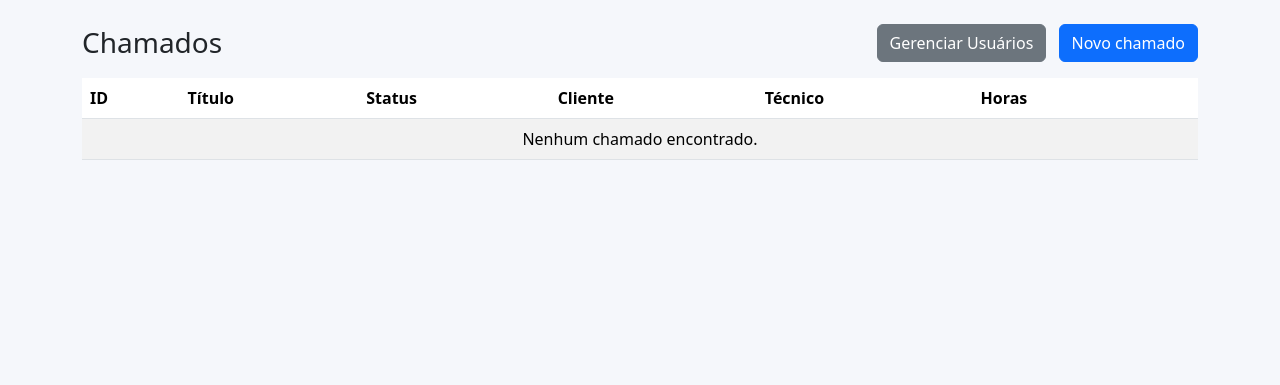
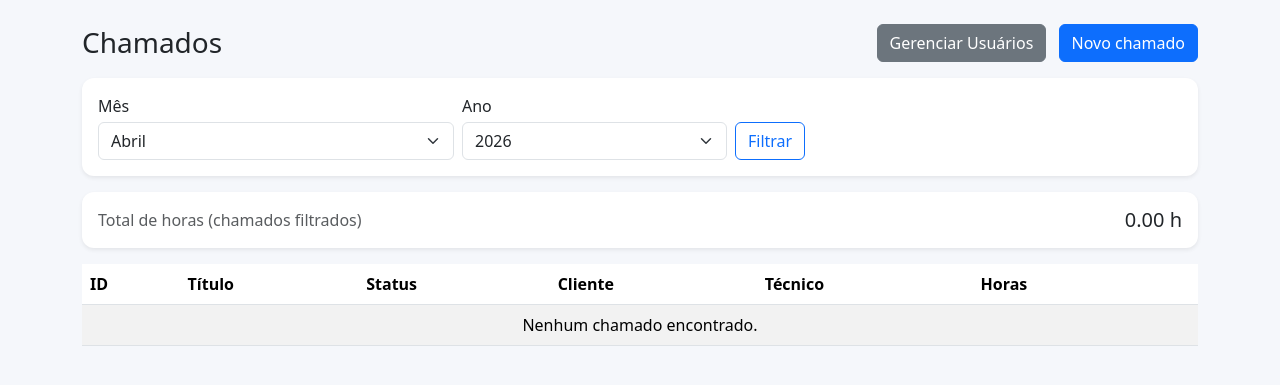
Before and after one commit to asanchezz01/hope_desk, a Flask app: page /dashboard in a window 1280 px wide. Shown: the part 56-441 px from the top of the page. Run offline with Flask 3, Linux system fonts and the light colour scheme; the visitor is signed in with stand-in values (Sample User, id 1).

Commit message:
Add month/year filters and status pills on dashboard
Enable month/year filtering and visual status badges on the dashboard. Updated app.py to parse/validate year and month query params (defaulting to current date), scope ticket queries by role, extract available years, compute filtered tickets and total_hours_sum, and provide months/status metadata. Templating changes add a filter form, total-hours summary card, and status-pill rendering for ticket statuses. Added CSS classes for status pills and colors. Also fixed docker-compose indentation for the external network entry.

```diff
--- a/app.py
+++ b/app.py
@@ -272,13 +272,82 @@ def logout():
 def dashboard():
     user_id = session["user_id"]
     role = session["role"]
+    today = datetime.now()
+
+    year_raw = request.args.get("year", str(today.year))
+    month_raw = request.args.get("month", str(today.month))
+
+    try:
+        selected_year = int(year_raw)
+    except (TypeError, ValueError):
+        selected_year = today.year
+
+    try:
+        selected_month = int(month_raw)
+    except (TypeError, ValueError):
+        selected_month = today.month
+
+    if selected_month < 1 or selected_month > 12:
+        selected_month = today.month
 
     if role == "client":
-        tickets = Ticket.query.filter_by(client_id=user_id).order_by(Ticket.created_at.desc()).all()
+        scope_query = Ticket.query.filter_by(client_id=user_id)
     else:
-        tickets = Ticket.query.order_by(Ticket.created_at.desc()).all()
+        scope_query = Ticket.query
 
-    return render_template("dashboard.html", tickets=tickets, role=role)
+    year_expr = db.extract("year", Ticket.created_at)
+    month_expr = db.extract("month", Ticket.created_at)
+
+    year_rows = (
+        scope_query.with_entities(year_expr.label("year"))
+        .distinct()
+        .order_by(year_expr.desc())
+        .all()
+    )
+    available_years = [int(year_row[0]) for year_row in year_rows if year_row[0] is not None]
+    if today.year not in available_years:
+        available_years.insert(0, today.year)
+
+    tickets = (
+        scope_query.filter(year_expr == selected_year, month_expr == selected_month)
+        .order_by(Ticket.created_at.desc())
+        .all()
+    )
+    total_hours_sum = round(sum(ticket.total_hours for ticket in tickets), 2)
+
+    months = [
+        (1, "Janeiro"),
+        (2, "Fevereiro"),
+        (3, "Março"),
+        (4, "Abril"),
+        (5, "Maio"),
+        (6, "Junho"),
+        (7, "Julho"),
+        (8, "Agosto"),
+        (9, "Setembro"),
+        (10, "Outubro"),
+        (11, "Novembro"),
+        (12, "Dezembro"),
+    ]
+
+    status_meta = {
+        "aberto": {"label": "Em aberto", "class": "status-open"},
+        "em_andamento": {"label": "Em andamento", "class": "status-progress"},
+        "resolvido": {"label": "Concluído", "class": "status-done"},
+        "fechado": {"label": "Fechado", "class": "status-done"},
+    }
+
+    return render_template(
+        "dashboard.html",
+        tickets=tickets,
+        role=role,
+        months=months,
+        selected_month=selected_month,
+        available_years=available_years,
+        selected_year=selected_year,
+        status_meta=status_meta,
+        total_hours_sum=total_hours_sum,
+    )
 
 
 @app.route("/tickets/new", methods=["GET", "POST"])
--- a/docker-compose.yml
+++ b/docker-compose.yml
@@ -9,5 +9,5 @@ services:
       - newhope
 
 networks:
-      newhope:
-      external: true
+  newhope:
+    external: true
--- a/static/style.css
+++ b/static/style.css
@@ -5,3 +5,33 @@ body {
   border: none;
   border-radius: 0.75rem;
 }
+
+.status-pill {
+  display: inline-flex;
+  align-items: center;
+  padding: 0.25rem 0.6rem;
+  border-radius: 999px;
+  font-size: 0.8rem;
+  font-weight: 600;
+  line-height: 1;
+}
+
+.status-open {
+  background: #fbe7e9;
+  color: #b42318;
+}
+
+.status-progress {
+  background: #fff4cc;
+  color: #7a5b00;
+}
+
+.status-done {
+  background: #e8f8ee;
+  color: #147a35;
+}
+
+.status-unknown {
+  background: #eef0f4;
+  color: #344054;
+}
--- a/templates/dashboard.html
+++ b/templates/dashboard.html
@@ -9,6 +9,37 @@
     {% if role == 'client' or role == 'technician' or session.get('is_superuser') %}
       <a href="{{ url_for('new_ticket') }}" class="btn btn-primary">Novo chamado</a>
     {% endif %}
+  </div>
+</div>
+
+<form method="get" class="card p-3 mb-3 border-0 shadow-sm">
+  <div class="row g-2 align-items-end">
+    <div class="col-12 col-md-4">
+      <label for="month" class="form-label mb-1">Mês</label>
+      <select id="month" name="month" class="form-select">
+        {% for month_value, month_name in months %}
+          <option value="{{ month_value }}" {% if selected_month == month_value %}selected{% endif %}>{{ month_name }}</option>
+        {% endfor %}
+      </select>
+    </div>
+    <div class="col-12 col-md-3">
+      <label for="year" class="form-label mb-1">Ano</label>
+      <select id="year" name="year" class="form-select">
+        {% for year in available_years %}
+          <option value="{{ year }}" {% if selected_year == year %}selected{% endif %}>{{ year }}</option>
+        {% endfor %}
+      </select>
+    </div>
+    <div class="col-12 col-md-auto">
+      <button type="submit" class="btn btn-outline-primary">Filtrar</button>
+    </div>
+  </div>
+</form>
+
+<div class="card p-3 mb-3 border-0 shadow-sm">
+  <div class="d-flex justify-content-between align-items-center flex-wrap gap-2">
+    <span class="text-muted">Total de horas (chamados filtrados)</span>
+    <strong class="h5 mb-0">{{ '%.2f'|format(total_hours_sum) }} h</strong>
   </div>
 </div>
 
@@ -30,7 +61,12 @@
       <tr>
         <td>#{{ ticket.id }}</td>
         <td>{{ ticket.title }}</td>
-        <td>{{ ticket.status }}</td>
+        <td>
+          {% set meta = status_meta.get(ticket.status) %}
+          <span class="status-pill {{ meta['class'] if meta else 'status-unknown' }}">
+            {{ meta['label'] if meta else ticket.status.replace('_', ' ').title() }}
+          </span>
+        </td>
         <td>{{ ticket.client.name }}</td>
         <td>{{ ticket.technician.name if ticket.technician else '-' }}</td>
         <td>{{ ticket.total_hours }}</td>
```
